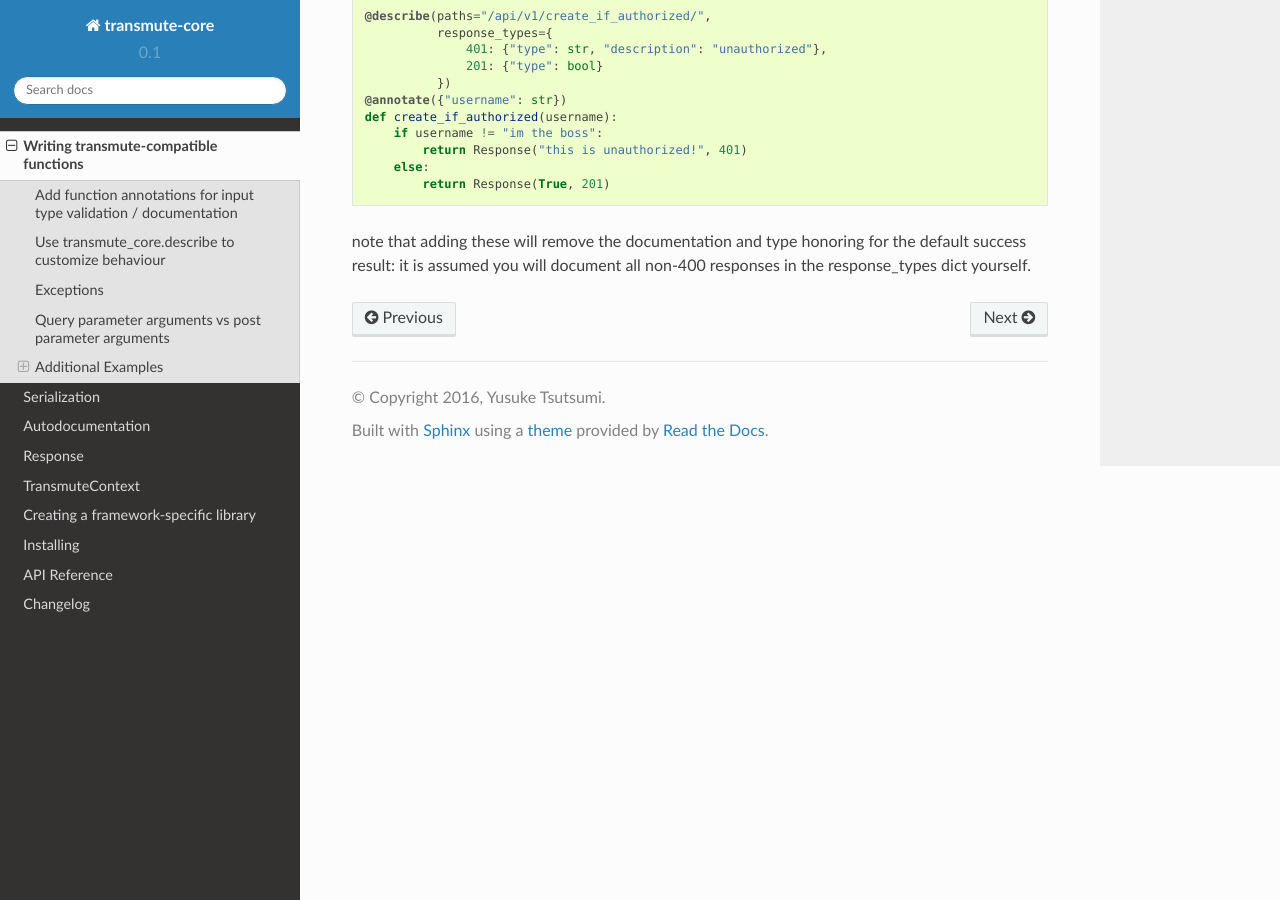
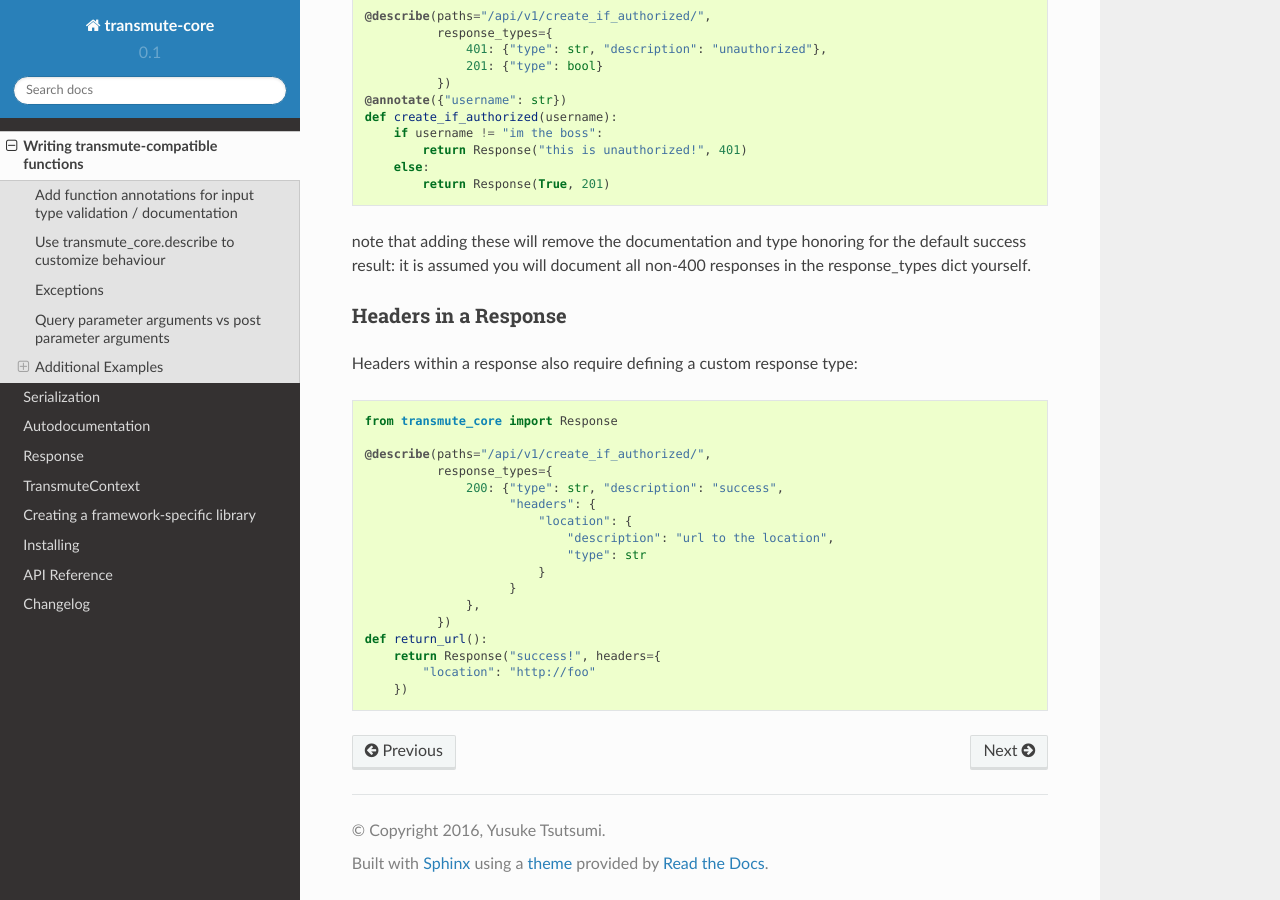
Before and after one commit to toumorokoshi/transmute-core, a Sphinx documentation site: the page built from docs/function.rst, in a window 1280 px wide and 900 px high, scrolled down 2748 px. Built offline with Sphinx 7.4.7 and the Read the Docs theme 2.0.0, drawn with Linux system fonts in a browser that asks for light colours.

Commit message:
minor: adding documentation.

```diff
--- a/docs/function.rst
+++ b/docs/function.rst
@@ -168,3 +168,29 @@ can be used:
 note that adding these will remove the documentation and type honoring
 for the default success result: it is assumed you will document all non-400
 responses in the response_types dict yourself.
+
+
+Headers in a Response
+=====================
+
+Headers within a response also require defining a custom response type:
+
+.. code-block:: python
+
+    from transmute_core import Response
+
+    @describe(paths="/api/v1/create_if_authorized/",
+              response_types={
+                  200: {"type": str, "description": "success",
+                        "headers": {
+                            "location": {
+                                "description": "url to the location",
+                                "type": str
+                            }
+                        }
+                  },
+              })
+    def return_url():
+        return Response("success!", headers={
+            "location": "http://foo"
+        })
```
Also changed, not shown: example.py (+11 -1 lines), 1 other file.
